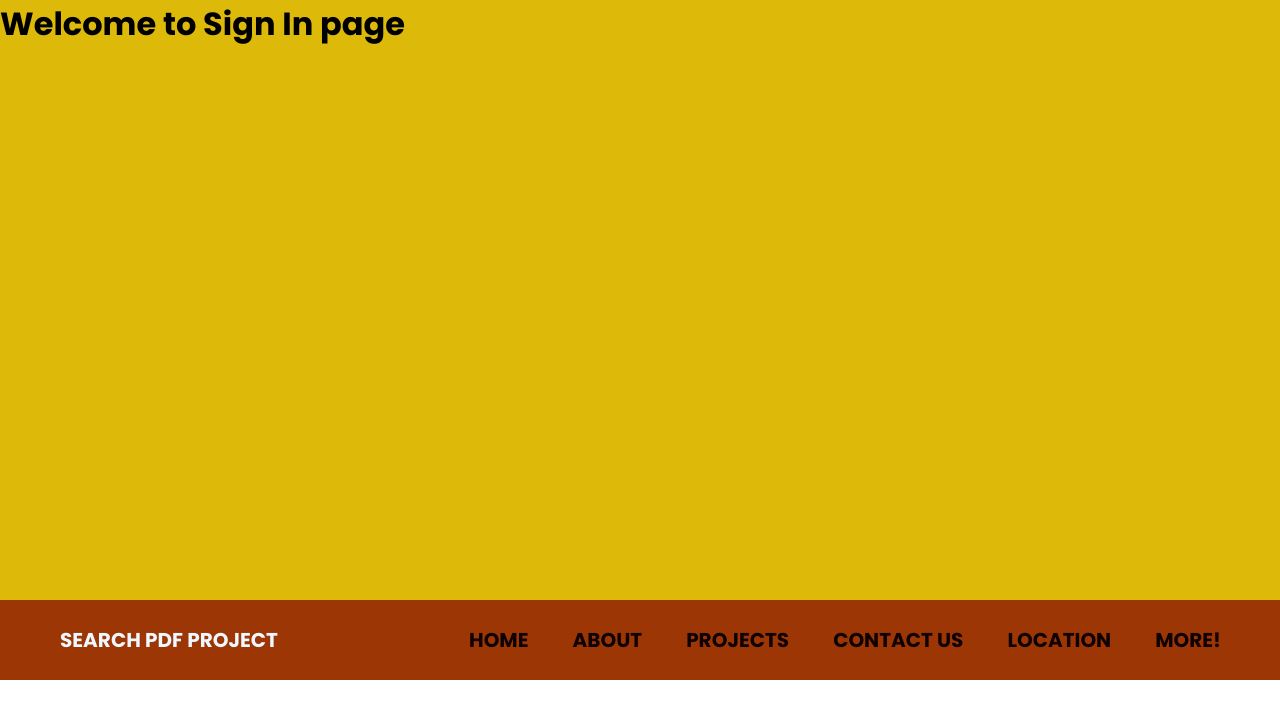
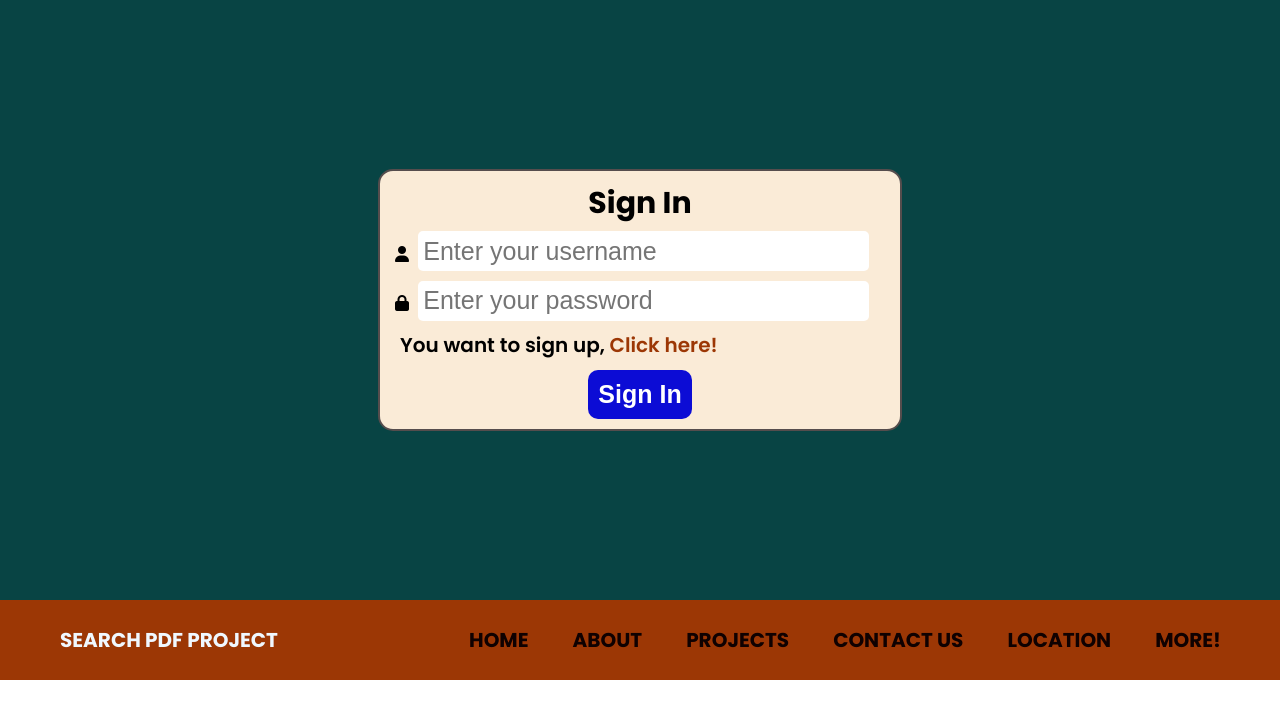
Before and after one commit to nzangi/djangosearchapp, a Django app: page /users/signin/ in a window 1280 px wide. Shown: the part 80-800 px from the top of the page. Run offline with Django 5.2, Linux system fonts and the light colour scheme; some libraries are stand-ins or nearby versions.

Commit message:
done on working on sign up and sign in UI

```diff
--- a/base/static/base/css/sections/base.css
+++ b/base/static/base/css/sections/base.css
@@ -27,6 +27,8 @@ body{
     justify-content: space-evenly;
     padding: 5px 5px;
     width: 70%;
+    transition: 2s;
+
 }
 .navbar-a{
     text-decoration: none;
@@ -39,7 +41,7 @@ body{
     color: black;
     border-radius: 5px;
     font-size: 25px;
-    transition: 0.2s;
+    transition: 2s;
 }
 .main{
     min-height: 75vh;
--- a/users/static/users/css/sections/sign_up.css
+++ b/users/static/users/css/sections/sign_up.css
@@ -0,0 +1,66 @@
+.container{
+    width: 100%;
+    background: #084444;
+    height: 75vh;
+    display: flex;
+    align-items: center;
+    justify-content: center;
+}
+.form-box{
+    background: antiquewhite;
+    border: 2px solid #554d4d;
+    width: 500px;
+    padding: 10px 10px;
+    border-radius: 15px;
+}
+.form-box h1{
+    text-align: center;
+    font-weight: bold;
+    font-size: 30px;
+}
+.input-data{
+    width: 100%;
+}
+.input-filled{
+    margin: 5px;
+}
+.input-filled input{
+    width: 90%;
+    height: 30px;
+    font-size: 25px;
+    padding: 5px 5px;
+    border-radius: 5px;
+    outline: none;
+    border: none;
+ }
+.input-filled i{
+    margin-right: 5px;
+    height: 30px;
+}
+.input-data p{
+    font-size: 20px;
+    font-weight: 600;
+    margin-left: 10px;
+}
+.input-data p a{
+    text-decoration: none;
+    color: #9c3705;
+}
+.button-sign-up{
+    display: flex;
+    align-items: center;
+    justify-content: center;
+    margin-top: 10px;
+
+}
+.button-sign-up button{
+    background: #0c0cd5;
+    padding: 10px 10px;
+    outline: none;
+    border: none;
+    font-size: 25px;
+    color: white;
+    font-weight: bold;
+    border-radius: 10px;
+    cursor: pointer;
+}
--- a/users/templates/users/signin.html
+++ b/users/templates/users/signin.html
@@ -1,6 +1,28 @@
 {% extends 'base/base.html' %}
+{% load static %}
 {% block title %}Sign In{% endblock title %}
 
 {% block content %}
-    <h1>Welcome to Sign In page</h1>
-{% endblock content %}
+<link rel="stylesheet" type="text/css" href="{% static 'users/css/sections/sign_up.css' %}">
+    <div class="container">
+        <div class="form-box">
+            <h1>Sign In</h1>
+            <form class="form" action="" method="post">
+                {% csrf_token %}
+                <div class="input-data">
+                    <div class="input-filled">
+                        <i class="fa-solid fa-user"></i>
+                        <input type="text" placeholder="Enter your username">
+                    </div>
+                    <div class="input-filled">
+                        <i class="fa-solid fa-lock"></i>
+                        <input type="text" placeholder="Enter your password">
+                    </div>
+                    <p>You want to sign up,<a href="#"> Click here!</a></p>
+                </div>
+                <div class="button-sign-up">
+                    <button>Sign In</button>
+                </div>
+            </form>
+        </div>
+    </div>{% endblock content %}
```
Also changed, not shown: users/templates/users/signup.html (+4 -3 lines).
